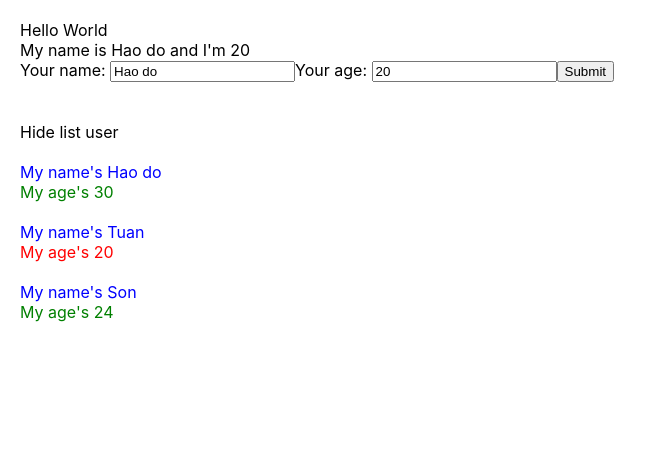
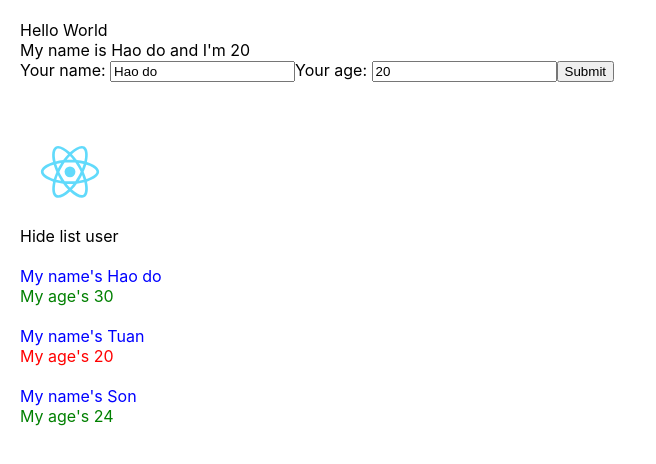
Before and after one commit to haodo04/ReactJS_Learn, a React (Create React App) app: page / in a window 1280 px wide. Shown: the top 464 px of the page, without its empty margins (0-656 px from the left). Built offline with nearby package versions, Linux system fonts and the light colour scheme.

Commit message:
use image in react

```diff
--- a/src/App.scss
+++ b/src/App.scss
@@ -5,7 +5,6 @@
 body {
   padding: 20px;
 }
-
 
 .App-logo {
   height: 40vmin;
--- a/src/components/DisplayInfo.js
+++ b/src/components/DisplayInfo.js
@@ -1,5 +1,6 @@
 import React from "react";
 import "./DisplayInfo.scss"
+import logo from '../logo.svg'
 
 class DisplayInfo extends React.Component {
 
@@ -18,6 +19,7 @@ class DisplayInfo extends React.Component {
     const { listUsers } = this.props; // object
     return (
       <div className="display-info-container">
+        <img src={logo}/>
         <div>
             <span onClick={() => {this.handleShowHide()}}>Hide list user</span>
 
--- a/src/components/DisplayInfo.scss
+++ b/src/components/DisplayInfo.scss
@@ -5,4 +5,9 @@
   .green {
     color: green;
   }
+
+  img {
+    width: 100px;
+    height: 100px;
+  }
 }
```
